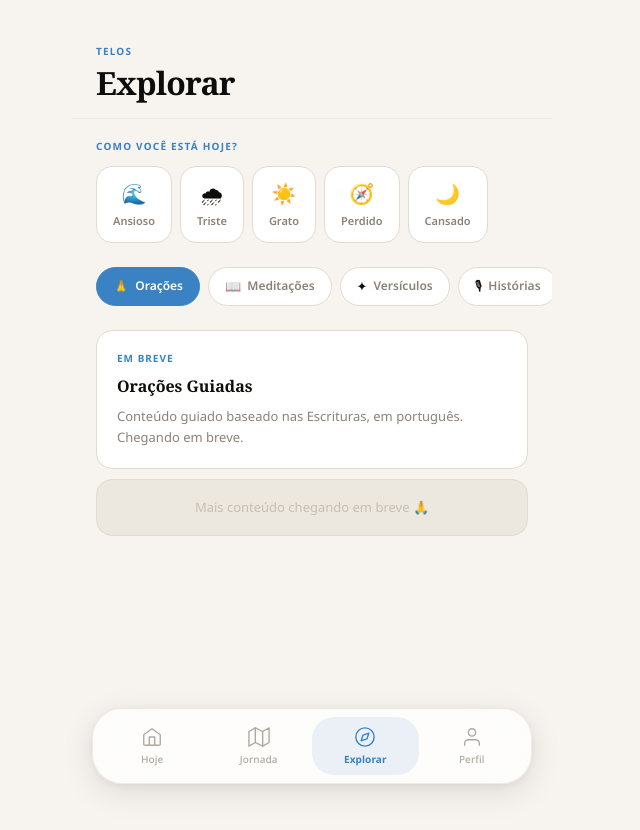
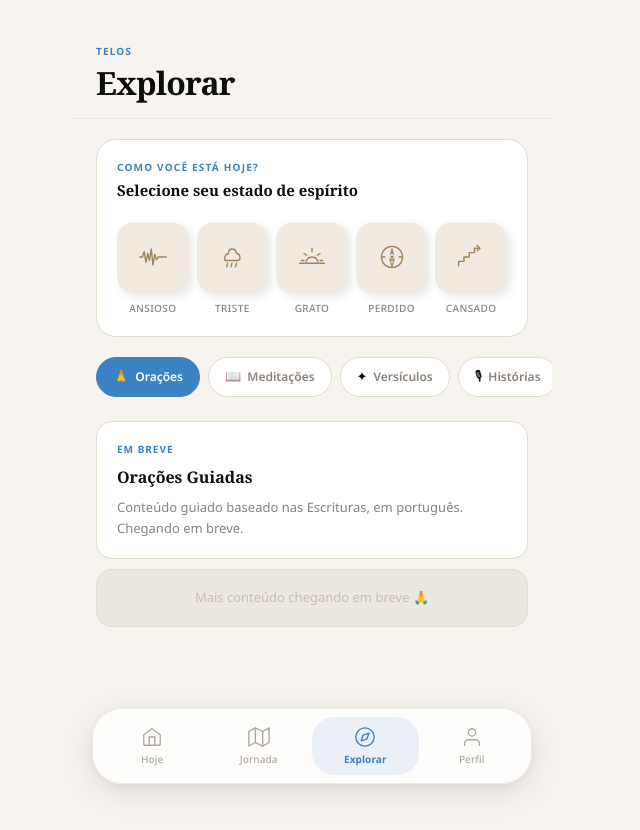
Before and after one commit to IsaqueCouto/telo, a Next.js app in the folder web/: page /explorar in a window 1280 px wide. Shown: the top 830 px of the page, without its empty margins (328-968 px from the left). Built offline with nearby package versions, Linux system fonts and the light colour scheme; a web font is replaced by a local one.

Commit message:
Replace mood emoji pills with neumorphic SVG icon tiles matching Gemini design reference

```diff
--- a/web/app/(app)/explorar/page.tsx
+++ b/web/app/(app)/explorar/page.tsx
@@ -16,12 +16,36 @@ const S = {
 };
 
 const MOODS = [
-  { id: "ansioso",  label: "Ansioso",  icon: "🌊", verse: "Filipenses 4:6-7", text: "Não andeis ansiosos por coisa alguma; antes em tudo fazei os vossos pedidos conhecidos a Deus por meio de oração...", reflection: "A ansiedade muitas vezes nos faz esquecer que não estamos sozinhos. Deus conhece cada preocupação que você carrega hoje — não precisa carregá-las sozinho. Entregue ao Senhor o que você não consegue resolver, e receba a paz que ultrapassa todo entendimento." },
-  { id: "triste",   label: "Triste",   icon: "🌧", verse: "Salmo 34:18", text: "Perto está o Senhor dos que têm o coração quebrantado e salva os de espírito abatido.", reflection: "Sentir tristeza não é fraqueza — é humano. Deus não se afasta de corações feridos; Ele se aproxima. Você não precisa fingir que está bem; Ele te encontra exatamente onde você está." },
-  { id: "grato",    label: "Grato",    icon: "☀️", verse: "Salmo 100:4", text: "Entrai nos seus átrios com ações de graças, nos seus átrios com hinos. Rendei-lhe graças e bendizei o seu nome.", reflection: "Gratidão é um ato de fé — é reconhecer que as bênçãos não são coincidência. Que hoje você carregue essa leveza no coração, sabendo que as boas dádivas vêm d'Ele." },
-  { id: "perdido",  label: "Perdido",  icon: "🧭", verse: "Jeremias 29:11", text: "Porque eu bem sei os planos que tenho para vós, diz o Senhor, planos de paz e não de mal, para vos dar um futuro e uma esperança.", reflection: "Quando não sabemos o caminho, é fácil achar que Deus também não sabe. Mas Ele não apenas conhece o caminho — Ele é o caminho. Confie nos planos dEle mesmo quando você não os entende ainda." },
-  { id: "cansado",  label: "Cansado", icon: "🌙", verse: "Mateus 11:28", text: "Vinde a mim, todos os que estais cansados e sobrecarregados, e eu vos aliviarei.", reflection: "O cansaço que você sente hoje é real, e Deus o vê. Jesus não pede que você chegue com força — Ele convida exatamente os que estão esgotados. Descanse nEle hoje." },
+  { id: "ansioso", label: "Ansioso", verse: "Filipenses 4:6-7", text: "Não andeis ansiosos por coisa alguma; antes em tudo fazei os vossos pedidos conhecidos a Deus por meio de oração...", reflection: "A ansiedade muitas vezes nos faz esquecer que não estamos sozinhos. Deus conhece cada preocupação que você carrega hoje — não precisa carregá-las sozinho. Entregue ao Senhor o que você não consegue resolver, e receba a paz que ultrapassa todo entendimento." },
+  { id: "triste",  label: "Triste",  verse: "Salmo 34:18", text: "Perto está o Senhor dos que têm o coração quebrantado e salva os de espírito abatido.", reflection: "Sentir tristeza não é fraqueza — é humano. Deus não se afasta de corações feridos; Ele se aproxima. Você não precisa fingir que está bem; Ele te encontra exatamente onde você está." },
+  { id: "grato",   label: "Grato",   verse: "Salmo 100:4", text: "Entrai nos seus átrios com ações de graças, nos seus átrios com hinos. Rendei-lhe graças e bendizei o seu nome.", reflection: "Gratidão é um ato de fé — é reconhecer que as bênçãos não são coincidência. Que hoje você carregue essa leveza no coração, sabendo que as boas dádivas vêm d'Ele." },
+  { id: "perdido", label: "Perdido", verse: "Jeremias 29:11", text: "Porque eu bem sei os planos que tenho para vós, diz o Senhor, planos de paz e não de mal, para vos dar um futuro e uma esperança.", reflection: "Quando não sabemos o caminho, é fácil achar que Deus também não sabe. Mas Ele não apenas conhece o caminho — Ele é o caminho. Confie nos planos dEle mesmo quando você não os entende ainda." },
+  { id: "cansado", label: "Cansado", verse: "Mateus 11:28", text: "Vinde a mim, todos os que estais cansados e sobrecarregados, e eu vos aliviarei.", reflection: "O cansaço que você sente hoje é real, e Deus o vê. Jesus não pede que você chegue com força — Ele convida exatamente os que estão esgotados. Descanse nEle hoje." },
 ];
+
+function AnsisoIcon({ active }: { active: boolean }) {
+  const c = active ? "#FFF8EE" : "#A0855C";
+  return <svg width="30" height="30" viewBox="0 0 34 34" fill="none"><path d="M2 17 L5 17 L7 11 L9 23 L11 13 L13 21 L15 8 L17 26 L19 14 L21 20 L23 17 L27 17 L32 17" stroke={c} strokeWidth="1.6" strokeLinecap="round" strokeLinejoin="round"/></svg>;
+}
+function TristeIcon({ active }: { active: boolean }) {
+  const c = active ? "#FFF8EE" : "#A0855C";
+  return <svg width="30" height="30" viewBox="0 0 34 34" fill="none"><path d="M9 20 Q8 14 13 13 Q13 8 17 8 Q22 8 22 13 Q26 13 26 18 Q26 21 22 21 L11 21 Q8 21 9 20Z" stroke={c} strokeWidth="1.6" strokeLinecap="round" strokeLinejoin="round" fill="none"/><line x1="12" y1="24" x2="11" y2="28" stroke={c} strokeWidth="1.6" strokeLinecap="round"/><line x1="17" y1="24" x2="16" y2="28" stroke={c} strokeWidth="1.6" strokeLinecap="round"/><line x1="22" y1="24" x2="21" y2="28" stroke={c} strokeWidth="1.6" strokeLinecap="round"/></svg>;
+}
+function GratoIcon({ active }: { active: boolean }) {
+  const c = active ? "#FFF8EE" : "#A0855C";
+  return <svg width="30" height="30" viewBox="0 0 34 34" fill="none"><line x1="3" y1="24" x2="31" y2="24" stroke={c} strokeWidth="1.6" strokeLinecap="round"/><path d="M10 24 A7 7 0 0 1 24 24" stroke={c} strokeWidth="1.6" strokeLinecap="round" fill="none"/><line x1="17" y1="7" x2="17" y2="11" stroke={c} strokeWidth="1.6" strokeLinecap="round"/><line x1="8" y1="13" x2="11" y2="15" stroke={c} strokeWidth="1.6" strokeLinecap="round"/><line x1="26" y1="13" x2="23" y2="15" stroke={c} strokeWidth="1.6" strokeLinecap="round"/><line x1="5" y1="21" x2="8" y2="21" stroke={c} strokeWidth="1.6" strokeLinecap="round"/><line x1="29" y1="21" x2="26" y2="21" stroke={c} strokeWidth="1.6" strokeLinecap="round"/></svg>;
+}
+function PerdidoIcon({ active }: { active: boolean }) {
+  const c = active ? "#FFF8EE" : "#A0855C";
+  return <svg width="30" height="30" viewBox="0 0 34 34" fill="none"><circle cx="17" cy="17" r="12" stroke={c} strokeWidth="1.6"/><circle cx="17" cy="17" r="1.8" fill={c}/><polygon points="17,6 14.5,15 17,13 19.5,15" fill={c}/><polygon points="17,28 14.5,19 17,21 19.5,19" stroke={c} strokeWidth="1.2" fill="none" strokeLinejoin="round"/><line x1="6" y1="17" x2="9" y2="17" stroke={c} strokeWidth="1.6" strokeLinecap="round"/><line x1="28" y1="17" x2="25" y2="17" stroke={c} strokeWidth="1.6" strokeLinecap="round"/></svg>;
+}
+function CansadoIcon({ active }: { active: boolean }) {
+  const c = active ? "#FFF8EE" : "#A0855C";
+  return <svg width="30" height="30" viewBox="0 0 34 34" fill="none"><polyline points="3,27 3,22 9,22 9,17 15,17 15,12 21,12 21,7 27,7" stroke={c} strokeWidth="1.6" strokeLinecap="round" strokeLinejoin="round" fill="none"/><polyline points="24,4 27,7 24,10" stroke={c} strokeWidth="1.6" strokeLinecap="round" strokeLinejoin="round"/></svg>;
+}
+const MOOD_ICONS: Record<string, (p: { active: boolean }) => JSX.Element> = {
+  ansioso: AnsisoIcon, triste: TristeIcon, grato: GratoIcon, perdido: PerdidoIcon, cansado: CansadoIcon,
+};
 
 const CATEGORIES = [
   { id: "oracoes",   label: "Orações",    icon: "🙏" },
@@ -56,30 +80,36 @@ export default function ExplorarPage() {
 
         {/* Mood section */}
         <div style={{ padding: "0 24px" }}>
-          <p style={{ fontSize: 10, color: S.blue, textTransform: "uppercase" as const, letterSpacing: "0.12em", fontWeight: 700, marginBottom: 12, fontFamily: S.sans }}>Como você está hoje?</p>
-          <div style={{ display: "flex", gap: 8, overflowX: "auto", paddingBottom: 4 }} className="no-scrollbar">
+          <div style={{ background: S.card, borderRadius: 20, padding: "20px", border: `1px solid ${S.border}` }}>
+            <p style={{ fontSize: 10, color: S.blue, textTransform: "uppercase" as const, letterSpacing: "0.12em", fontWeight: 700, marginBottom: 4, fontFamily: S.sans }}>Como você está hoje?</p>
+            <p style={{ fontFamily: S.serif, fontSize: 15, fontWeight: 700, color: S.ink, marginBottom: 20 }}>Selecione seu estado de espírito</p>
+            <div style={{ display: "flex", gap: 8, justifyContent: "space-between" }}>
               {MOODS.map((m) => {
                 const isActive = selectedMood === m.id;
+                const Icon = MOOD_ICONS[m.id];
                 return (
+                  <div key={m.id} style={{ display: "flex", flexDirection: "column", alignItems: "center", gap: 8, flex: 1 }}>
                     <button
-                  key={m.id}
                       onClick={() => setSelectedMood(isActive ? null : m.id)}
                       style={{
-                    flexShrink: 0,
-                    display: "flex", flexDirection: "column", alignItems: "center", gap: 4,
-                    padding: "12px 16px",
-                    borderRadius: 16,
-                    background: isActive ? S.blue : S.card,
-                    border: `1.5px solid ${isActive ? S.blue : S.border}`,
-                    cursor: "pointer",
-                    transition: "all 0.2s",
+                        width: "100%", aspectRatio: "1", borderRadius: 16,
+                        background: isActive ? "#C49A3C" : "#F0EAE0",
+                        boxShadow: isActive
+                          ? "inset 2px 2px 6px rgba(0,0,0,0.18), inset -1px -1px 3px rgba(255,255,255,0.08)"
+                          : "4px 4px 10px rgba(0,0,0,0.09), -2px -2px 6px rgba(255,255,255,0.85), inset 0 1px 0 rgba(255,255,255,0.7)",
+                        border: "none", display: "flex", alignItems: "center", justifyContent: "center",
+                        cursor: "pointer", transition: "all 0.18s ease",
                       }}
                     >
-                  <span style={{ fontSize: 20 }}>{m.icon}</span>
-                  <span style={{ fontSize: 11, fontWeight: 600, color: isActive ? "#FFFFFF" : S.gray, fontFamily: S.sans }}>{m.label}</span>
+                      <Icon active={isActive} />
                     </button>
+                    <span style={{ fontSize: 10, fontWeight: isActive ? 700 : 500, color: isActive ? "#C49A3C" : S.gray, fontFamily: S.sans, letterSpacing: "0.04em", textTransform: "uppercase" as const }}>
+                      {m.label}
+                    </span>
+                  </div>
                 );
               })}
+            </div>
           </div>
 
           {/* Mood content card */}
--- a/web/app/(app)/hoje/HojeClient.tsx
+++ b/web/app/(app)/hoje/HojeClient.tsx
@@ -21,12 +21,84 @@ const WEEKDAYS_SHORT = ["Dom", "Seg", "Ter", "Qua", "Qui", "Sex", "Sáb"];
 const MONTHS = ["Janeiro","Fevereiro","Março","Abril","Maio","Junho","Julho","Agosto","Setembro","Outubro","Novembro","Dezembro"];
 
 const MOODS = [
-  { id: "ansioso", label: "Ansioso", icon: "🌊", verse: "Filipenses 4:6-7", text: "Não andeis ansiosos por coisa alguma; antes em tudo fazei os vossos pedidos conhecidos a Deus por meio de oração e súplica.", reflection: "A ansiedade muitas vezes nos faz esquecer que não estamos sozinhos. Deus conhece cada preocupação que você carrega hoje — não precisa carregá-las sozinho. Entregue ao Senhor o que você não consegue resolver, e receba a paz que ultrapassa todo entendimento." },
-  { id: "triste",  label: "Triste",  icon: "🌧", verse: "Salmo 34:18", text: "Perto está o Senhor dos que têm o coração quebrantado e salva os de espírito abatido.", reflection: "Sentir tristeza não é fraqueza — é humano. Deus não se afasta de corações feridos; Ele se aproxima. Você não precisa fingir que está bem; Ele te encontra exatamente onde você está." },
-  { id: "grato",   label: "Grato",   icon: "☀️", verse: "Salmo 100:4", text: "Entrai nos seus átrios com ações de graças, nos seus átrios com hinos. Rendei-lhe graças e bendizei o seu nome.", reflection: "Gratidão é um ato de fé — é reconhecer que as bênçãos não são coincidência. Que hoje você carregue essa leveza no coração, sabendo que as boas dádivas vêm d'Ele." },
-  { id: "perdido", label: "Perdido", icon: "🧭", verse: "Jeremias 29:11", text: "Porque eu bem sei os planos que tenho para vós, diz o Senhor, planos de paz e não de mal, para vos dar um futuro e uma esperança.", reflection: "Quando não sabemos o caminho, é fácil achar que Deus também não sabe. Mas Ele não apenas conhece o caminho — Ele é o caminho. Confie nos planos dEle mesmo quando você não os entende ainda." },
-  { id: "cansado", label: "Cansado", icon: "🌙", verse: "Mateus 11:28", text: "Vinde a mim, todos os que estais cansados e sobrecarregados, e eu vos aliviarei.", reflection: "O cansaço que você sente hoje é real, e Deus o vê. Jesus não pede que você chegue com força — Ele convida exatamente os que estão esgotados. Descanse nEle hoje." },
+  { id: "ansioso", label: "Ansioso", verse: "Filipenses 4:6-7", text: "Não andeis ansiosos por coisa alguma; antes em tudo fazei os vossos pedidos conhecidos a Deus por meio de oração e súplica.", reflection: "A ansiedade muitas vezes nos faz esquecer que não estamos sozinhos. Deus conhece cada preocupação que você carrega hoje — não precisa carregá-las sozinho. Entregue ao Senhor o que você não consegue resolver, e receba a paz que ultrapassa todo entendimento." },
+  { id: "triste",  label: "Triste",  verse: "Salmo 34:18", text: "Perto está o Senhor dos que têm o coração quebrantado e salva os de espírito abatido.", reflection: "Sentir tristeza não é fraqueza — é humano. Deus não se afasta de corações feridos; Ele se aproxima. Você não precisa fingir que está bem; Ele te encontra exatamente onde você está." },
+  { id: "grato",   label: "Grato",   verse: "Salmo 100:4", text: "Entrai nos seus átrios com ações de graças, nos seus átrios com hinos. Rendei-lhe graças e bendizei o seu nome.", reflection: "Gratidão é um ato de fé — é reconhecer que as bênçãos não são coincidência. Que hoje você carregue essa leveza no coração, sabendo que as boas dádivas vêm d'Ele." },
+  { id: "perdido", label: "Perdido", verse: "Jeremias 29:11", text: "Porque eu bem sei os planos que tenho para vós, diz o Senhor, planos de paz e não de mal, para vos dar um futuro e uma esperança.", reflection: "Quando não sabemos o caminho, é fácil achar que Deus também não sabe. Mas Ele não apenas conhece o caminho — Ele é o caminho. Confie nos planos dEle mesmo quando você não os entende ainda." },
+  { id: "cansado", label: "Cansado", verse: "Mateus 11:28", text: "Vinde a mim, todos os que estais cansados e sobrecarregados, e eu vos aliviarei.", reflection: "O cansaço que você sente hoje é real, e Deus o vê. Jesus não pede que você chegue com força — Ele convida exatamente os que estão esgotados. Descanse nEle hoje." },
 ];
+
+// ── Mood SVG icons (neumorphic line-art style) ───────────────────────────────
+
+function AnsisoIcon({ active }: { active: boolean }) {
+  const c = active ? "#FFF8EE" : "#A0855C";
+  return (
+    <svg width="34" height="34" viewBox="0 0 34 34" fill="none">
+      <path d="M2 17 L5 17 L7 11 L9 23 L11 13 L13 21 L15 8 L17 26 L19 14 L21 20 L23 17 L27 17 L32 17"
+        stroke={c} strokeWidth="1.6" strokeLinecap="round" strokeLinejoin="round"/>
+    </svg>
+  );
+}
+function TristeIcon({ active }: { active: boolean }) {
+  const c = active ? "#FFF8EE" : "#A0855C";
+  return (
+    <svg width="34" height="34" viewBox="0 0 34 34" fill="none">
+      <path d="M9 20 Q8 14 13 13 Q13 8 17 8 Q22 8 22 13 Q26 13 26 18 Q26 21 22 21 L11 21 Q8 21 9 20Z"
+        stroke={c} strokeWidth="1.6" strokeLinecap="round" strokeLinejoin="round" fill="none"/>
+      <line x1="12" y1="24" x2="11" y2="28" stroke={c} strokeWidth="1.6" strokeLinecap="round"/>
+      <line x1="17" y1="24" x2="16" y2="28" stroke={c} strokeWidth="1.6" strokeLinecap="round"/>
+      <line x1="22" y1="24" x2="21" y2="28" stroke={c} strokeWidth="1.6" strokeLinecap="round"/>
+    </svg>
+  );
+}
+function GratoIcon({ active }: { active: boolean }) {
+  const c = active ? "#FFF8EE" : "#A0855C";
+  return (
+    <svg width="34" height="34" viewBox="0 0 34 34" fill="none">
+      <line x1="3" y1="24" x2="31" y2="24" stroke={c} strokeWidth="1.6" strokeLinecap="round"/>
+      <path d="M10 24 A7 7 0 0 1 24 24" stroke={c} strokeWidth="1.6" strokeLinecap="round" fill="none"/>
+      <line x1="17" y1="7" x2="17" y2="11" stroke={c} strokeWidth="1.6" strokeLinecap="round"/>
+      <line x1="8"  y1="13" x2="11" y2="15" stroke={c} strokeWidth="1.6" strokeLinecap="round"/>
+      <line x1="26" y1="13" x2="23" y2="15" stroke={c} strokeWidth="1.6" strokeLinecap="round"/>
+      <line x1="5"  y1="21" x2="8"  y2="21" stroke={c} strokeWidth="1.6" strokeLinecap="round"/>
+      <line x1="29" y1="21" x2="26" y2="21" stroke={c} strokeWidth="1.6" strokeLinecap="round"/>
+    </svg>
+  );
+}
+function PerdidoIcon({ active }: { active: boolean }) {
+  const c = active ? "#FFF8EE" : "#A0855C";
+  return (
+    <svg width="34" height="34" viewBox="0 0 34 34" fill="none">
+      <circle cx="17" cy="17" r="12" stroke={c} strokeWidth="1.6"/>
+      <circle cx="17" cy="17" r="1.8" fill={c}/>
+      <polygon points="17,6 14.5,15 17,13 19.5,15" fill={c}/>
+      <polygon points="17,28 14.5,19 17,21 19.5,19" stroke={c} strokeWidth="1.2" fill="none" strokeLinejoin="round"/>
+      <line x1="17" y1="6"  x2="17" y2="9"  stroke={c} strokeWidth="1.6" strokeLinecap="round"/>
+      <line x1="17" y1="25" x2="17" y2="28" stroke={c} strokeWidth="1.6" strokeLinecap="round"/>
+      <line x1="6"  y1="17" x2="9"  y2="17" stroke={c} strokeWidth="1.6" strokeLinecap="round"/>
+      <line x1="28" y1="17" x2="25" y2="17" stroke={c} strokeWidth="1.6" strokeLinecap="round"/>
+    </svg>
+  );
+}
+function CansadoIcon({ active }: { active: boolean }) {
+  const c = active ? "#FFF8EE" : "#A0855C";
+  return (
+    <svg width="34" height="34" viewBox="0 0 34 34" fill="none">
+      <polyline points="3,27 3,22 9,22 9,17 15,17 15,12 21,12 21,7 27,7"
+        stroke={c} strokeWidth="1.6" strokeLinecap="round" strokeLinejoin="round" fill="none"/>
+      <polyline points="24,4 27,7 24,10"
+        stroke={c} strokeWidth="1.6" strokeLinecap="round" strokeLinejoin="round"/>
+    </svg>
+  );
+}
+
+const MOOD_ICONS: Record<string, (props: { active: boolean }) => JSX.Element> = {
+  ansioso: AnsisoIcon,
+  triste:  TristeIcon,
+  grato:   GratoIcon,
+  perdido: PerdidoIcon,
+  cansado: CansadoIcon,
+};
 
 // ── Horizon Calendar ────────────────────────────────────────────────────────
 
@@ -152,30 +224,48 @@ function MoodSelector() {
 
   return (
     <div style={{ display: "flex", flexDirection: "column", gap: 12 }}>
-      <div style={{ background: S.card, borderRadius: 20, padding: "20px 20px 16px", border: `1px solid ${S.border}` }}>
+      <div style={{ background: S.card, borderRadius: 20, padding: "20px 20px 20px", border: `1px solid ${S.border}` }}>
         <p style={{ fontSize: 10, color: S.blue, textTransform: "uppercase" as const, letterSpacing: "0.12em", fontWeight: 700, marginBottom: 4, fontFamily: S.sans }}>Como você está hoje?</p>
-        <p style={{ fontSize: 13, color: S.gray, marginBottom: 16, fontFamily: S.sans }}>Selecione seu estado de espírito</p>
-        <div style={{ display: "flex", gap: 8, overflowX: "auto", paddingBottom: 4 }} className="no-scrollbar">
+        <p style={{ fontFamily: S.serif, fontSize: 15, fontWeight: 700, color: S.ink, marginBottom: 20 }}>Selecione seu estado de espírito</p>
+
+        {/* 5 neumorphic tiles */}
+        <div style={{ display: "flex", gap: 8, justifyContent: "space-between" }}>
           {MOODS.map((m) => {
             const isActive = selected === m.id;
+            const Icon = MOOD_ICONS[m.id];
             return (
+              <div key={m.id} style={{ display: "flex", flexDirection: "column", alignItems: "center", gap: 8, flex: 1 }}>
                 <button
-                key={m.id}
                   onClick={() => setSelected(isActive ? null : m.id)}
                   style={{
-                  flexShrink: 0,
-                  display: "flex", flexDirection: "column", alignItems: "center", gap: 5,
-                  padding: "12px 14px",
+                    width: "100%",
+                    aspectRatio: "1",
                     borderRadius: 16,
-                  background: isActive ? S.blue : S.surface,
-                  border: `1.5px solid ${isActive ? S.blue : S.border}`,
+                    background: isActive ? "#C49A3C" : "#F0EAE0",
+                    boxShadow: isActive
+                      ? "inset 2px 2px 6px rgba(0,0,0,0.18), inset -1px -1px 3px rgba(255,255,255,0.08)"
+                      : "4px 4px 10px rgba(0,0,0,0.09), -2px -2px 6px rgba(255,255,255,0.85), inset 0 1px 0 rgba(255,255,255,0.7)",
+                    border: "none",
+                    display: "flex",
+                    alignItems: "center",
+                    justifyContent: "center",
                     cursor: "pointer",
-                  transition: "all 0.18s",
+                    transition: "all 0.18s ease",
                   }}
                 >
-                <span style={{ fontSize: 20 }}>{m.icon}</span>
-                <span style={{ fontSize: 11, fontWeight: 600, color: isActive ? "#FFFFFF" : S.gray, fontFamily: S.sans }}>{m.label}</span>
+                  <Icon active={isActive} />
                 </button>
+                <span style={{
+                  fontSize: 10,
+                  fontWeight: isActive ? 700 : 500,
+                  color: isActive ? "#C49A3C" : S.gray,
+                  fontFamily: S.sans,
+                  letterSpacing: "0.04em",
+                  textTransform: "uppercase" as const,
+                }}>
+                  {m.label}
+                </span>
+              </div>
             );
           })}
         </div>
```
Lines whose indentation alone changed are shown as unchanged.
